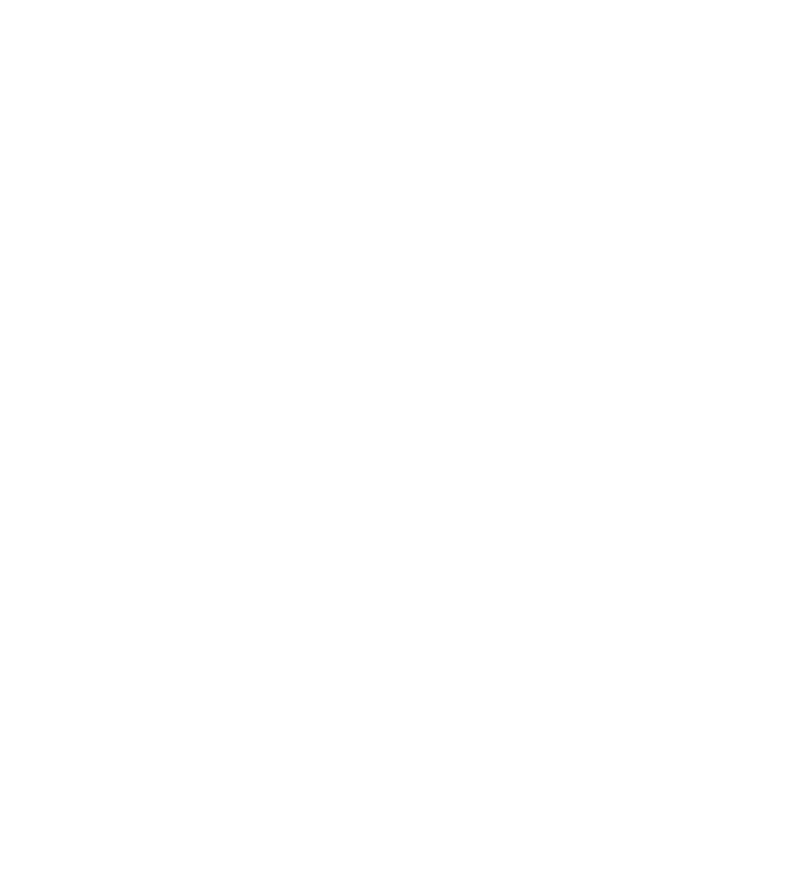
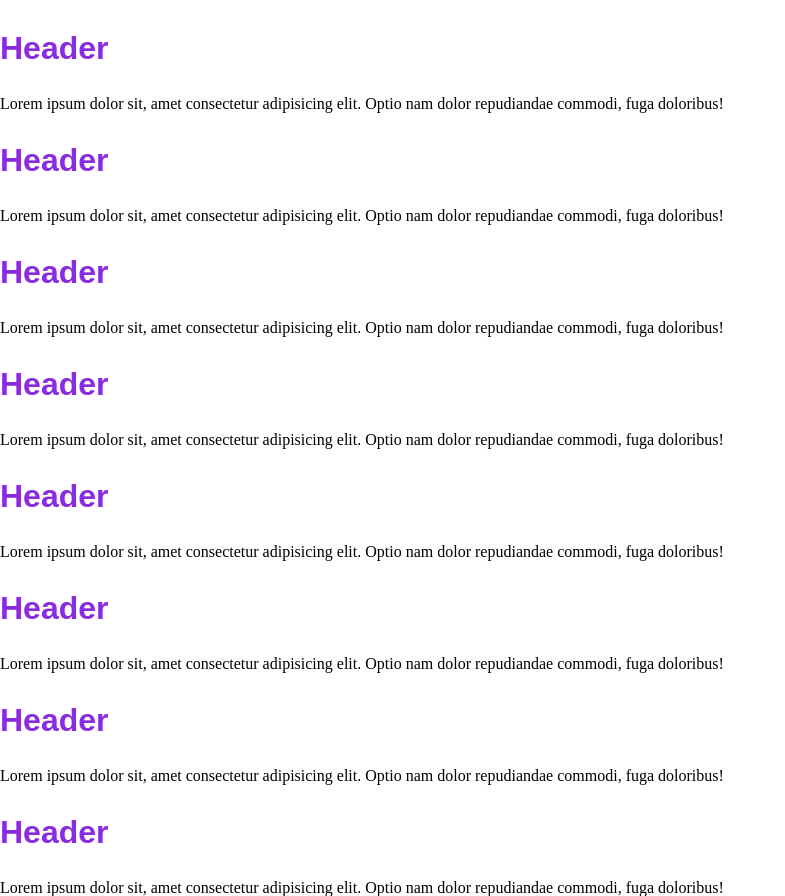
Before and after one commit to kate-miah/026, a plain HTML site: page index.html in a window 1280 px wide. Shown: the whole page, without its empty margins (0-785 px from the left). Before the commit the page ends 800 px from the top, so only its background shows below. Drawn offline with Linux system fonts and the light colour scheme; a web font is replaced by a local one.

Commit message:
google-font

```diff
--- a/assets/style.css
+++ b/assets/style.css
@@ -0,0 +1,30 @@
+
+@import url(./reset.css);
+@import url('https://fonts.googleapis.com/css2?family=Mooli&display=swap');
+
+/*
+at-rules (@)
+
+@import - импортирует cs в css
+@font-face - загружает шрифты с удаленного сервера илис локального
+@media
+
+
+@charset
+@namespace
+@suports
+@document
+@page
+@keyframes
+@counter-style
+
+*/
+
+h1 {
+    color: blueviolet;
+    font-size: 2em;
+    font-weight: bolder;
+    margin: 1em 0;
+    font-family: "Mooli", sans-serif;
+
+}
--- a/index.html
+++ b/index.html
@@ -4,10 +4,46 @@
     <meta charset="UTF-8">
     <meta name="viewport" content="width=device-width, initial-scale=1.0">
     <title>026</title>
-    <link rel="stylesheet" href="./assets/reset.css">
+    <!-- <link rel="preconnect" href="https://fonts.googleapis.com">
+    <link rel="preconnect" href="https://fonts.gstatic.com" crossorigin>
+    <link href="https://fonts.googleapis.com/css2?family=Mooli&display=swap" rel="stylesheet"> -->
+    <!-- <link rel="stylesheet" href="./assets/reset.css"> -->
     <link rel="stylesheet" href="./assets/style.css">
 </head>
 <body>
+    <main>
+        <article>
+            <h1>Header</h1>
+            <p>Lorem ipsum dolor sit, amet consectetur adipisicing elit. Optio nam dolor repudiandae commodi, fuga doloribus!</p>
+        </article>
+        <article>
+            <h1>Header</h1>
+            <p>Lorem ipsum dolor sit, amet consectetur adipisicing elit. Optio nam dolor repudiandae commodi, fuga doloribus!</p>
+        </article>
+        <article>
+            <h1>Header</h1>
+            <p>Lorem ipsum dolor sit, amet consectetur adipisicing elit. Optio nam dolor repudiandae commodi, fuga doloribus!</p>
+        </article>
+        <article>
+            <h1>Header</h1>
+            <p>Lorem ipsum dolor sit, amet consectetur adipisicing elit. Optio nam dolor repudiandae commodi, fuga doloribus!</p>
+        </article><article>
+            <h1>Header</h1>
+            <p>Lorem ipsum dolor sit, amet consectetur adipisicing elit. Optio nam dolor repudiandae commodi, fuga doloribus!</p>
+        </article>
+        <article>
+            <h1>Header</h1>
+            <p>Lorem ipsum dolor sit, amet consectetur adipisicing elit. Optio nam dolor repudiandae commodi, fuga doloribus!</p>
+        </article>
+        <article>
+            <h1>Header</h1>
+            <p>Lorem ipsum dolor sit, amet consectetur adipisicing elit. Optio nam dolor repudiandae commodi, fuga doloribus!</p>
+        </article>
+        <article>
+            <h1>Header</h1>
+            <p>Lorem ipsum dolor sit, amet consectetur adipisicing elit. Optio nam dolor repudiandae commodi, fuga doloribus!</p>
+        </article>
 
+    </main>
 </body>
 </html>
```
